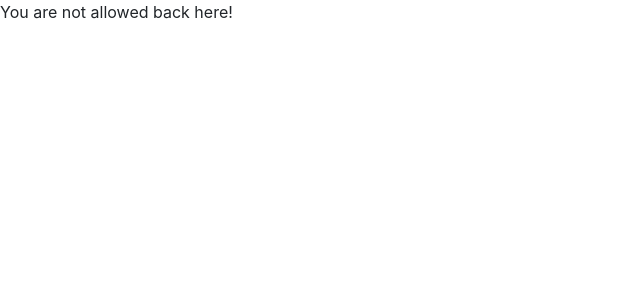
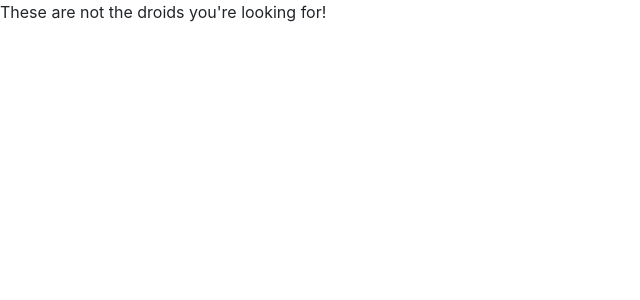
Before and after one commit to xandervdh/php-mysql-introduction, a PHP site: page /?page=overview in a window 1280 px wide. Shown: the top 300 px of the page, without its empty margins (0-640 px from the left). Run offline with PHP 8.4, Linux system fonts and the light colour scheme; data that the repository does not hold is empty; style sheets or scripts are compiled from the project's sources.

Commit message:
fixed some bugs and changed error page

```diff
--- a/controller/LoginController.php
+++ b/controller/LoginController.php
@@ -37,8 +37,6 @@ class LoginController
                         $passwordErrorMessage = $emailErrorMessage;
                         $emailError = $error; //give error style
                         $passwordError = $error;
-                    } else {
-                        $_SESSION['email'] = $email;
                     }
                 }
             }
@@ -63,7 +61,6 @@ class LoginController
                 $_SESSION['user'] = $id['id'];
             }
         }
-        var_dump($_SESSION);
         require $view;
     }
 
--- a/view/edit.php
+++ b/view/edit.php
@@ -1,5 +1,5 @@
 <?php require 'includes/header.php'; ?>
-<?php var_dump($_GET); ?>
+
     <div id="form">
         <form method="post" action="">
             <label for="firstName">First name</label><br>
--- a/view/error.php
+++ b/view/error.php
@@ -1,7 +1,7 @@
 <?php require 'includes/header.php'; ?>
 
 <div>
-    <span>You are not allowed back here!</span>
+    <span>These are not the droids you're looking for!</span>
 </div>
 
 <?php require 'includes/footer.php'; ?>
```
